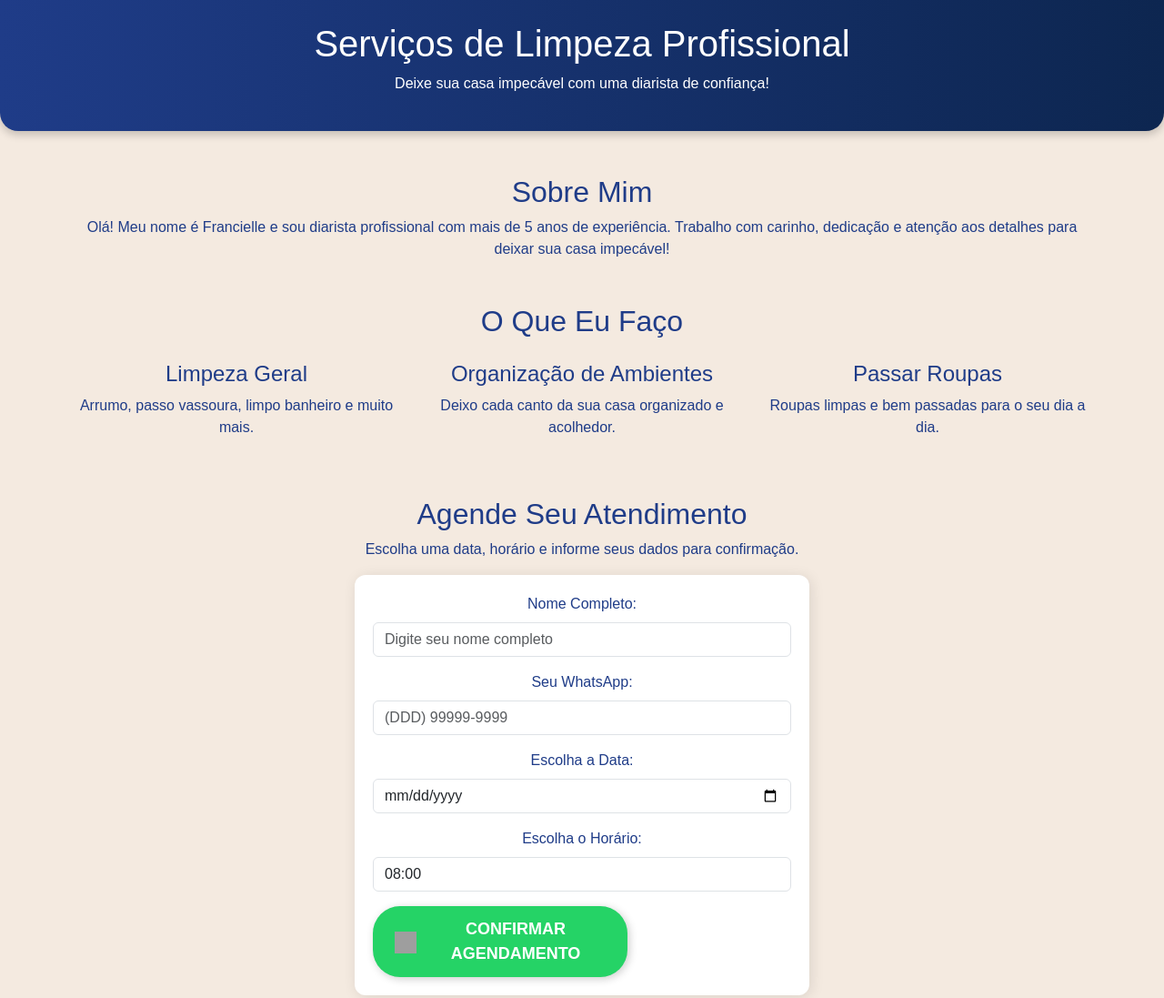
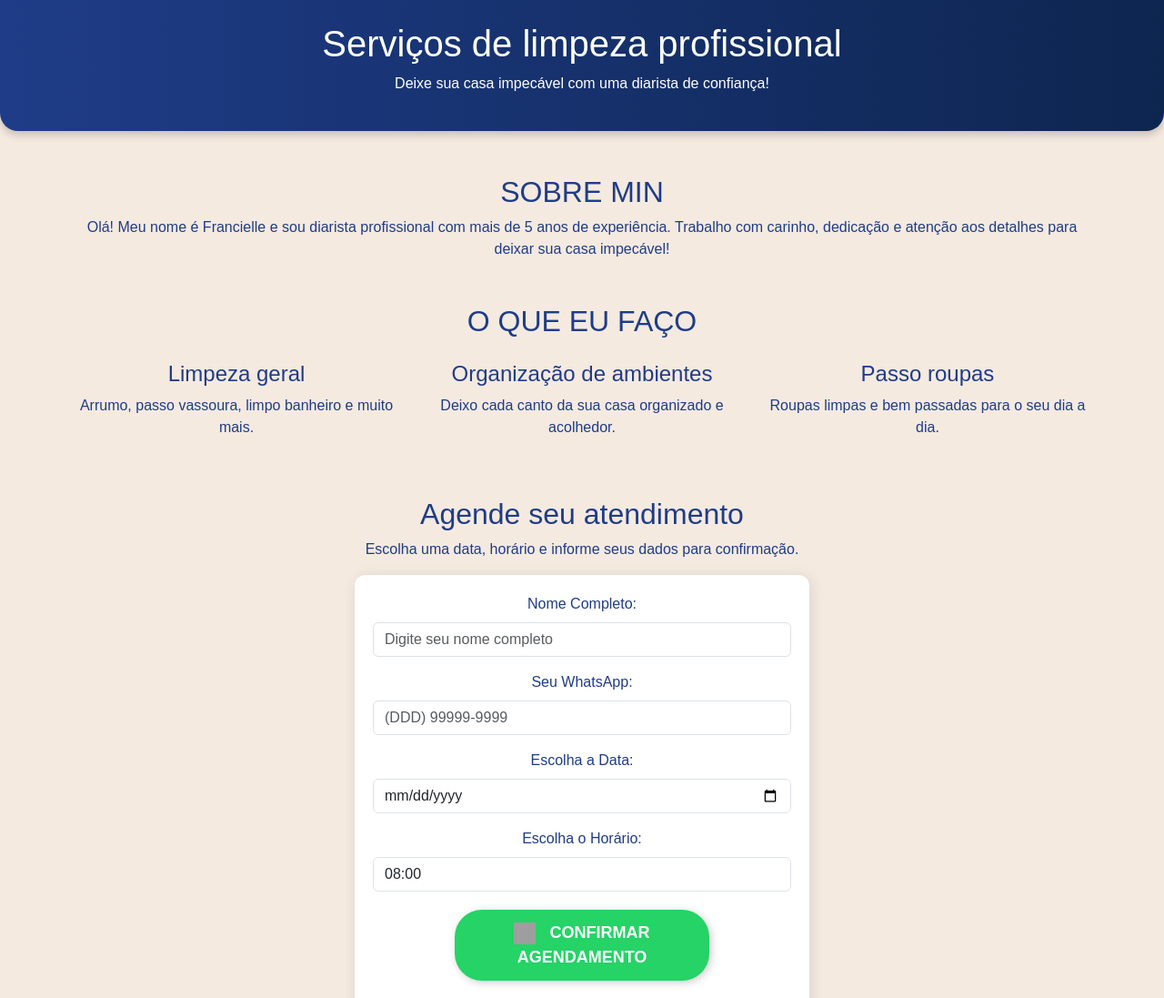
Before and after one commit to MauricioGuagliardo/francielle-diarista, a plain HTML site: page index.html in a window 1280 px wide. Shown: the top 1097 px of the page at 91% size. Drawn offline with nearby package versions, Linux system fonts and the light colour scheme; grey boxes are pictures that could not be loaded.

Commit message:
Add files via upload

```diff
--- a/index.css
+++ b/index.css
@@ -1,8 +1,8 @@
 /* Estilização Geral */
 body {
     font-family: 'Poppins', sans-serif;
-    background-color: #F4EAE0; /* Fundo bege elegante */
-    color: #1F3C88; /* Azul escuro para textos */
+    background-color: #F4EAE0;
+    color: #1F3C88;
     margin: 0;
     padding: 0;
 }
@@ -17,7 +17,7 @@ header {
     box-shadow: 0px 4px 10px rgba(0, 0, 0, 0.2);
 }
 
-/* Botão do WhatsApp */
+/* Botão do WhatsApp centralizado na parte inferior */
 .whatsapp-btn {
     display: flex;
     align-items: center;
@@ -34,6 +34,9 @@ header {
     transition: all 0.3s ease-in-out;
     border: none;
     box-shadow: 2px 2px 10px rgba(0, 0, 0, 0.2);
+    margin: 20px auto; /* Centraliza corretamente */
+    display: block;
+    text-align: center;
 }
 
 .whatsapp-btn:hover {
@@ -63,6 +66,7 @@ header {
     color: #333;
 }
 
+
 /* Melhorando o Formulário */
 form {
     background: white;
@@ -81,6 +85,17 @@ form input, form select {
     margin-bottom: 10px;
 }
 
+/* Efeito de foco nos inputs */
+form input:focus, form select:focus {
+    border-color: #1F3C88;
+    box-shadow: 0 0 5px rgba(31, 60, 136, 0.5);
+    outline: none;
+}
+
+.highlight-box:hover {
+    transform: scale(1.05);
+}
+
 /* Melhorias para Celulares */
 @media (max-width: 768px) {
     .whatsapp-btn {
--- a/index.html
+++ b/index.html
@@ -11,30 +11,30 @@
 
     <!-- Cabeçalho -->
     <header class="bg-primary text-white text-center p-4">
-        <h1>Serviços de Limpeza Profissional</h1>
+        <h1>Serviços de limpeza profissional</h1>
         <p>Deixe sua casa impecável com uma diarista de confiança!</p>
     </header>
 
     <!-- Seção Sobre Mim -->
     <section class="container text-center my-5">
-        <h2>Sobre Mim</h2>
+        <h2>SOBRE MIN</h2>
         <p>Olá! Meu nome é Francielle e sou diarista profissional com mais de 5 anos de experiência. Trabalho com carinho, dedicação e atenção aos detalhes para deixar sua casa impecável!</p>
     </section>
 
     <!-- Serviços -->
     <section class="container text-center my-5">
-        <h2>O Que Eu Faço</h2>
+        <h2>O QUE EU FAÇO</h2>
         <div class="row mt-4">
             <div class="col-md-4">
-                <h4>Limpeza Geral</h4>
+                <h4>Limpeza geral</h4>
                 <p>Arrumo, passo vassoura, limpo banheiro e muito mais.</p>
             </div>
             <div class="col-md-4">
-                <h4>Organização de Ambientes</h4>
+                <h4>Organização de ambientes</h4>
                 <p>Deixo cada canto da sua casa organizado e acolhedor.</p>
             </div>
             <div class="col-md-4">
-                <h4>Passar Roupas</h4>
+                <h4>Passo roupas</h4>
                 <p>Roupas limpas e bem passadas para o seu dia a dia.</p>
             </div>
         </div>
@@ -42,7 +42,7 @@
 
     <!-- Formulário de Agendamento -->
     <section class="container my-5 text-center">
-        <h2>Agende Seu Atendimento</h2>
+        <h2>Agende seu atendimento</h2>
         <p>Escolha uma data, horário e informe seus dados para confirmação.</p>
 
         <form id="agendamento-form">
```
Also changed, not shown: script.js (line endings or trailing spaces).
